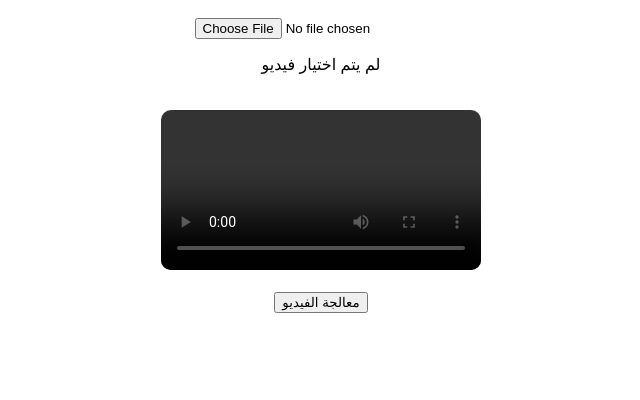
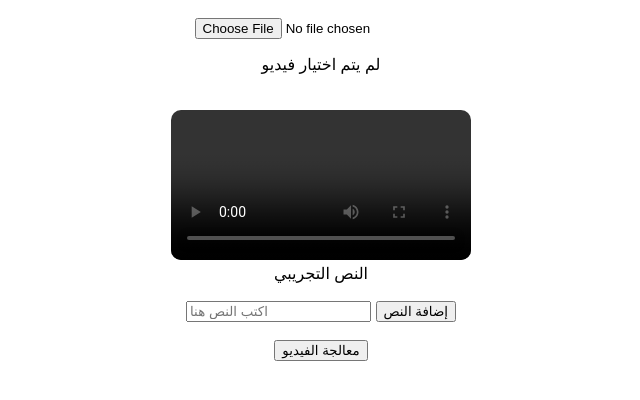
Before and after one commit to NWSakina/NourCaption, a plain HTML site: page index.html in a window 1280 px wide. Shown: the part 80-480 px from the top of the page, without its empty margins (319-959 px from the left). Drawn offline with Linux system fonts and the light colour scheme.

Commit message:
Enhance index.html for Arabic support and UI updates
Added Arabic language support and improved video processing UI.

```diff
--- a/index.html
+++ b/index.html
@@ -1,6 +1,8 @@
 <!DOCTYPE html>
-<html>
+<html lang="ar">
 <head>
+  <meta charset="UTF-8">
+  <meta name="viewport" content="width=device-width, initial-scale=1.0">
   <title>NourCaption</title>
   <link rel="stylesheet" href="style.css">
 </head>
@@ -13,7 +15,26 @@
 
 <p id="fileName">لم يتم اختيار فيديو</p>
 
-  <video id="videoPreview" controls width="320"></video>
+<div id="videoContainer">
+
+    <video id="videoPreview" controls></video>
+
+    <div id="textLayer">
+        النص التجريبي
+    </div>
+
+</div>
+
+<br>
+
+<input
+type="text"
+id="textInput"
+placeholder="اكتب النص هنا">
+
+<button id="addTextBtn">
+إضافة النص
+</button>
 
 <br><br>
 
```
Lines whose indentation alone changed are shown as unchanged.
